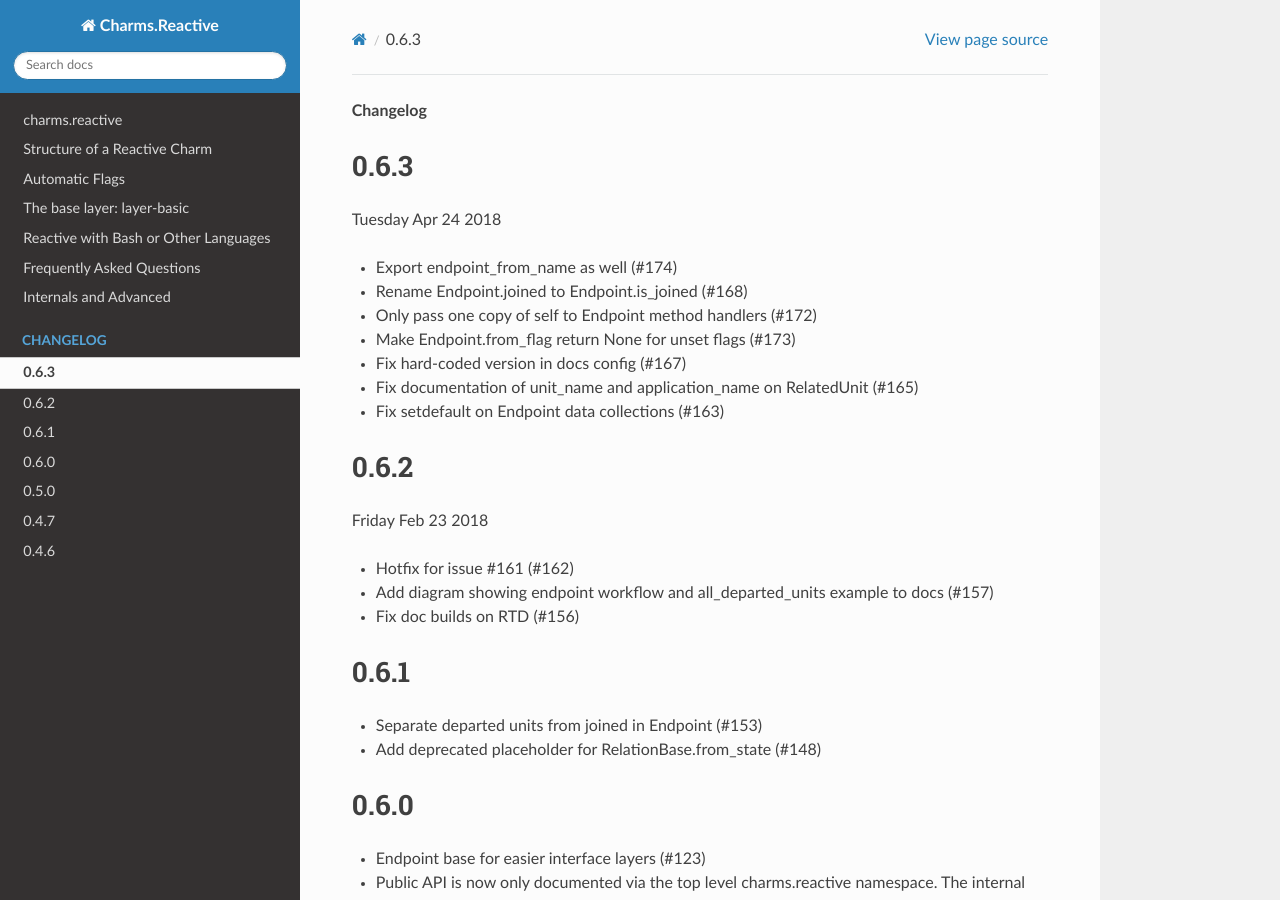
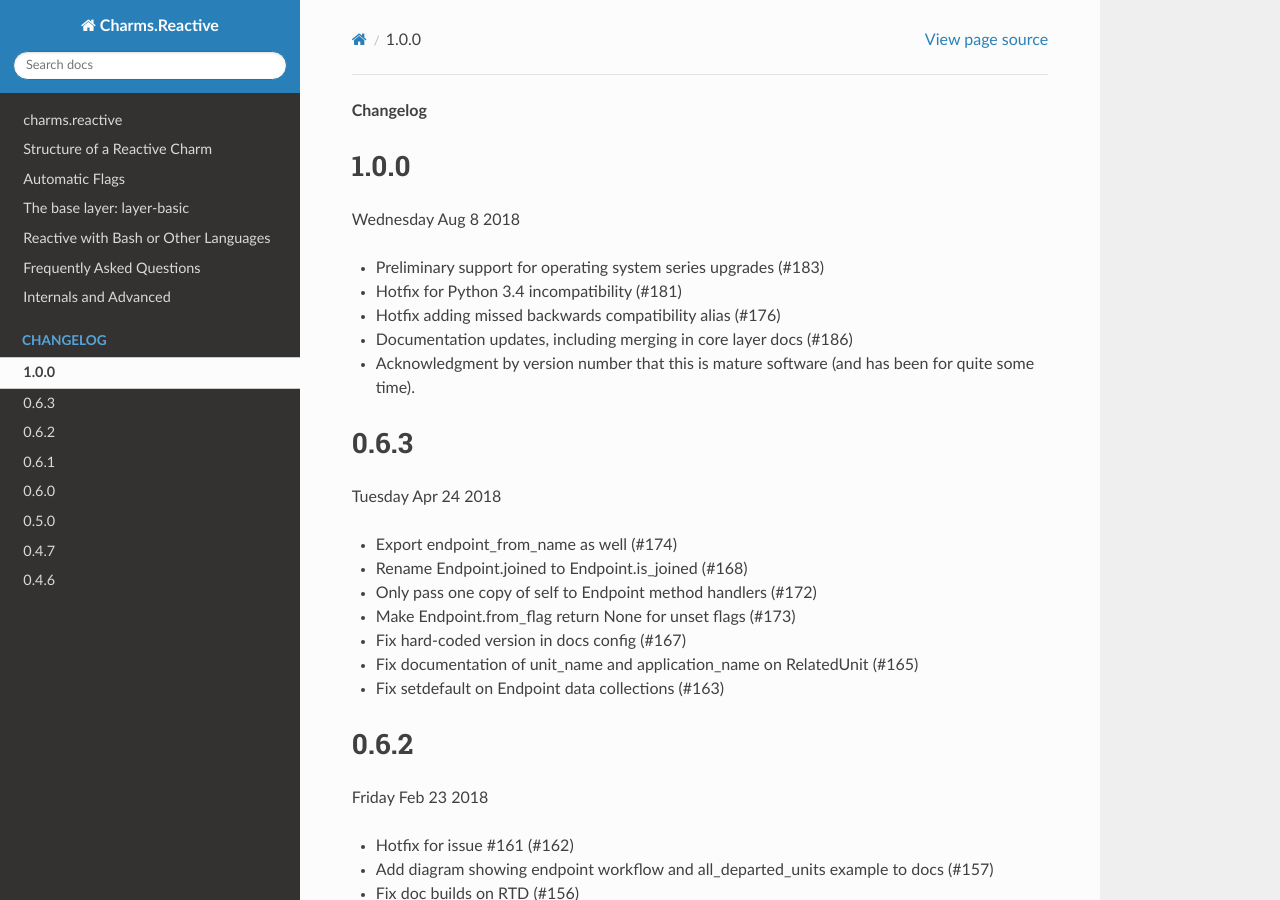
Before and after one commit to canonical/charms.reactive, a Sphinx documentation site: the page built from docs/changelog.rst, in a window 1280 px wide and 900 px high. Built offline with Sphinx 7.4.7 and the Read the Docs theme 2.0.0, drawn with Linux system fonts in a browser that asks for light colours; pages that are not in the unit, such as notebooks, are missing from menus.

Commit message:
Bump VERSION and changelog for 1.0.0 release (#187)

```diff
--- a/docs/changelog.rst
+++ b/docs/changelog.rst
@@ -1,4 +1,15 @@
 **Changelog**
+
+1.0.0
+^^^^^
+Wednesday Aug 8 2018
+
+* Preliminary support for operating system series upgrades (#183)
+* Hotfix for Python 3.4 incompatibility (#181)
+* Hotfix adding missed backwards compatibility alias (#176)
+* Documentation updates, including merging in core layer docs (#186)
+* Acknowledgment by version number that this is mature software
+  (and has been for quite some time).
 
 0.6.3
 ^^^^^
```
Also changed, not shown: 1 other file.
